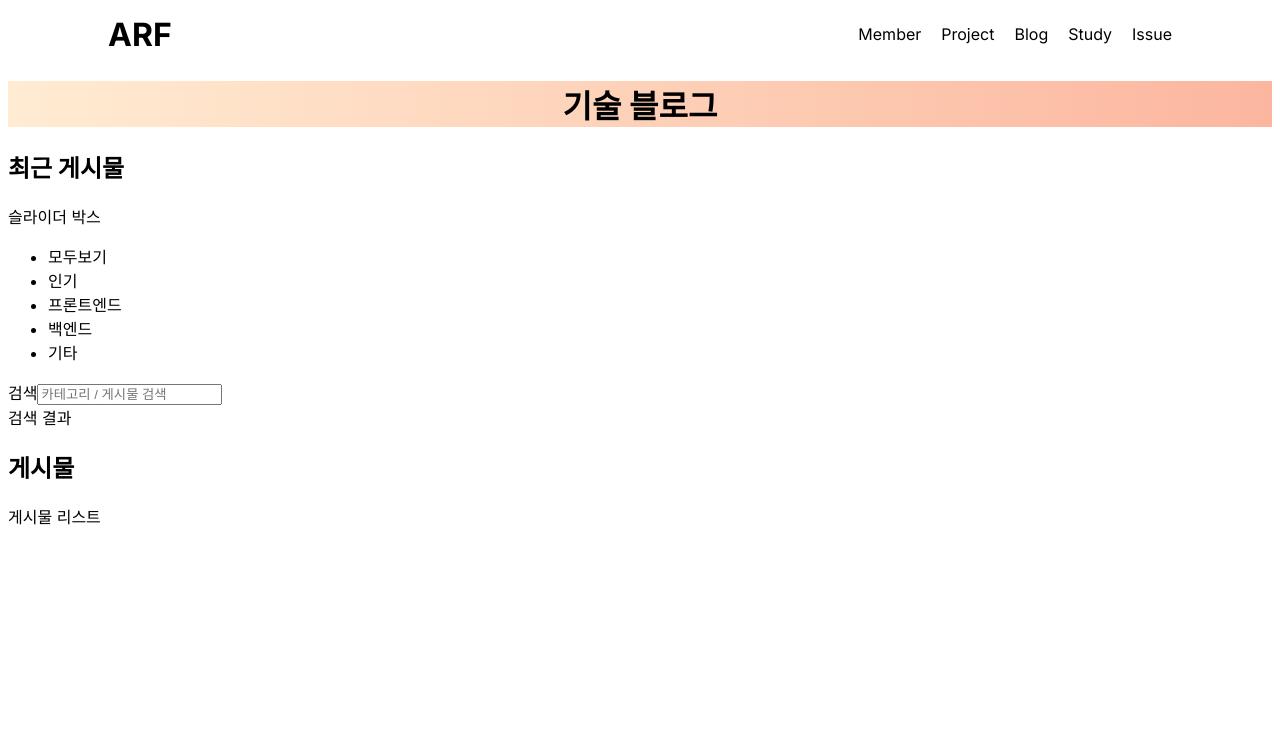
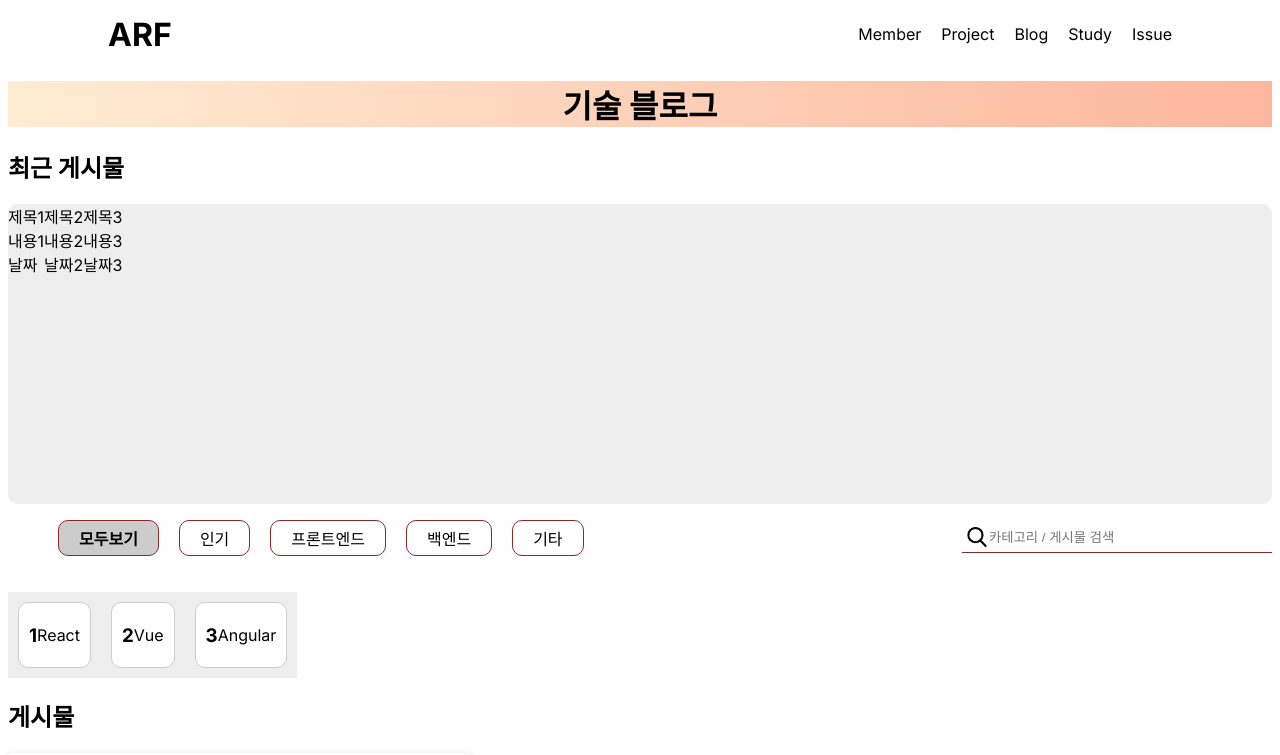
Before and after one commit to all-right-project/AllRightProjectWebPage, a Next.js app: page /blog in a window 1280 px wide. Shown: the top 755 px of the page. Built offline with nearby package versions, Linux system fonts and the light colour scheme.

Commit message:
✨Feat: 기술 블로그 페이지 퍼블리싱 작업

```diff
--- a/src/app/blog/page.tsx
+++ b/src/app/blog/page.tsx
@@ -2,6 +2,10 @@
 
 import React from 'react'
 import styled from 'styled-components'
+import SliderBox from '@/components/blog/SliderBox'
+import Categories from '@/components/blog/Categories'
+import Card from '@/components/parts/Card'
+import SearchIcon from '@/components/blog/SearchIcon'
 
 type Props = {}
 
@@ -12,27 +16,12 @@ const page = (props: Props) => {
       <div>
         <div>
           <h2>최근 게시물</h2>
-          <div>슬라이더 박스</div>
+          <SliderBox />
         </div>
-        <div>
-          <div>
-            <ul>
-              <li>모두보기</li>
-              <li>인기</li>
-              <li>프론트엔드</li>
-              <li>백엔드</li>
-              <li>기타</li>
-            </ul>
-            <div>
-              검색
-              <input type="text" placeholder="카테고리 / 게시물 검색" />
-            </div>
-          </div>
-          <div>검색 결과</div>
-        </div>
+        <Categories />
         <div>
           <h2>게시물</h2>
-          <div>게시물 리스트</div>
+          <Card children={<SearchIcon data=""></SearchIcon>} />
         </div>
       </div>
     </BlogContainer>
@@ -43,6 +32,8 @@ export default page
 
 const BlogContainer = styled.div`
   width: 100%;
+  max-width: 1440px;
+  margin: 0 auto;
   h1 {
     font-size: 2rem;
     font-weight: 700;
@@ -51,3 +42,18 @@ const BlogContainer = styled.div`
     background: linear-gradient(to right, #ffecd2 0%, #fcb69f 100%);
   }
 `
+
+const CardData = [
+  {
+    id: 1,
+    title: '제목1',
+    content: '내용1',
+    date: '날짜',
+  },
+  {
+    id: 2,
+    title: '제목2',
+    content: '내용2',
+    date: '날짜2',
+  },
+]
--- /dev/null
+++ b/src/components/blog/Categories.tsx
@@ -0,0 +1,99 @@
+import React from 'react'
+import styled from 'styled-components'
+import Image from 'next/image'
+import SearchBar from '@/assets/search-icon.png'
+import SearchIcon from '@/components/blog/SearchIcon'
+
+interface Props {}
+
+export default function Categories({}: Props) {
+  return (
+    <CategoryContainer>
+      <div className="category">
+        <ul>
+          <li className="active">모두보기</li>
+          <li>인기</li>
+          <li>프론트엔드</li>
+          <li>백엔드</li>
+          <li>기타</li>
+        </ul>
+        <SearchBox>
+          <Image src={SearchBar} width={20} height={20} alt="검색바" />
+          <input type="text" placeholder="카테고리 / 게시물 검색" />
+        </SearchBox>
+      </div>
+      <SearchResult>
+        {SearchItem.map((item, index) => (
+          <SearchIcon key={item.id} data={SearchItem[index]} />
+        ))}
+      </SearchResult>
+    </CategoryContainer>
+  )
+}
+
+const CategoryContainer = styled.div`
+  width: 100%;
+  max-width: 1440px;
+  margin: 0 auto;
+  .category {
+    display: flex;
+    justify-content: space-between;
+    align-items: center;
+    ul {
+      display: flex;
+      list-style: none;
+      li {
+        margin: 0 10px;
+        border: 1px solid #8e2828;
+        padding: 5px 20px;
+        -webkit-border-radius: 10px;
+        -moz-border-radius: 10px;
+        border-radius: 10px;
+        cursor: pointer;
+      }
+      li.active {
+        background-color: #ccc;
+        font-weight: 700;
+      }
+    }
+  }
+`
+
+const SearchBox = styled.div`
+  display: flex;
+  border-bottom: 1px solid #8e2828;
+  width: 300px;
+  padding: 5px;
+  input {
+    border: none;
+    width: 100%;
+    outline: none;
+  }
+`
+
+const SearchResult = styled.div`
+  margin-top: 20px;
+  background-color: #eee;
+  display: inline-flex;
+`
+
+const SearchItem = [
+  {
+    id: 1,
+    category: 'frontend',
+    image: 'react',
+    title: 'React',
+  },
+  {
+    id: 2,
+    category: 'frontend',
+    image: 'vue',
+    title: 'Vue',
+  },
+  {
+    id: 3,
+    category: 'frontend',
+    image: 'angular',
+    title: 'Angular',
+  },
+]
--- /dev/null
+++ b/src/components/blog/SearchIcon.tsx
@@ -0,0 +1,29 @@
+import React from 'react'
+import styled from 'styled-components'
+
+interface Props {
+  data: any
+}
+
+export default function SearchIcon({data}: Props) {
+  if (data) {
+    return (
+      <IconStyle>
+        <h3>{data.id}</h3>
+        <p>{data.title}</p>
+      </IconStyle>
+    )
+  } else return <div>SearchIcon</div>
+}
+
+const IconStyle = styled.div`
+  padding: 2px 10px;
+  display: flex;
+  align-items: center;
+  margin: 10px;
+  border: 1px solid #ccc;
+  background: #fff;
+  -webkit-border-radius: 10px;
+  -moz-border-radius: 10px;
+  border-radius: 10px;
+`
--- /dev/null
+++ b/src/components/blog/SliderBox.tsx
@@ -0,0 +1,45 @@
+import React from 'react'
+import SliderBoxContents from '@/components/blog/SliderBoxContents'
+import styled from 'styled-components'
+
+interface Props {}
+
+export default function SliderBox({}: Props) {
+  return (
+    <SliderBoxContainer>
+      {contents.map((item, index) => (
+        <SliderBoxContents key={item.id} data={contents[index]} />
+      ))}
+    </SliderBoxContainer>
+  )
+}
+
+const SliderBoxContainer = styled.div`
+  height: 300px;
+  background-color: #eee;
+  -webkit-border-radius: 10px;
+  -moz-border-radius: 10px;
+  border-radius: 10px;
+  display: flex;
+`
+
+const contents = [
+  {
+    id: 1,
+    title: '제목1',
+    content: '내용1',
+    date: '날짜',
+  },
+  {
+    id: 2,
+    title: '제목2',
+    content: '내용2',
+    date: '날짜2',
+  },
+  {
+    id: 3,
+    title: '제목3',
+    content: '내용3',
+    date: '날짜3',
+  },
+]
--- /dev/null
+++ b/src/components/blog/SliderBoxContents.tsx
@@ -0,0 +1,24 @@
+import React from 'react'
+
+interface Props {
+  // children: any
+  data: any
+}
+
+export default function SliderBoxContents({data}: Props) {
+  if (data) {
+    return (
+      <div>
+        <div>{data.title}</div>
+        <div>{data.content}</div>
+        <div>{data.date}</div>
+      </div>
+    )
+  } else {
+    return (
+      <div>
+        <div>신규 게시물이 없습니다</div>
+      </div>
+    )
+  }
+}
```
Also changed, not shown: src/assets/search-icon.png (added).
